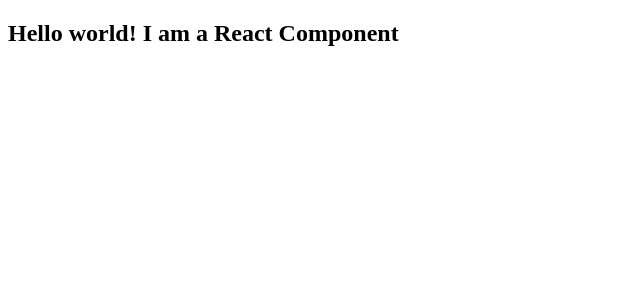
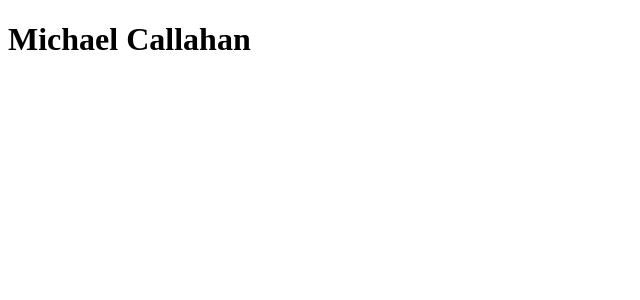
Before and after one commit to m-call/react-portfolio, a React (Create React App) app: page / in a window 1280 px wide. Shown: the top 300 px of the page, without its empty margins (0-640 px from the left). Built offline with nearby package versions, Linux system fonts and the light colour scheme.

Commit message:
Created Header.js component and added h1 tag. Added the component in App.js

```diff
--- a/src/App.js
+++ b/src/App.js
@@ -1,11 +1,8 @@
 import React from 'react';
-// First we import our Hello component from our components folder.
-import Hello from './components/Hello';
+import Header from './components/Header';
 
-// React apps typically have a single App component at the very top that can reference other React components.
-// This component, `App`, is our main component that is importing `Hello` and rendering it in the return method.
 function App() {
-  return <Hello />;
+  return <Header />;
 }
 
 export default App;
--- /dev/null
+++ b/src/components/Header.js
@@ -0,0 +1,10 @@
+import React from 'react';
+
+export default function Header() {
+
+    return (
+      <div className="container">
+        <h1>Michael Callahan</h1>
+      </div>
+    );
+};
--- a/src/components/Hello.js
+++ /dev/null
@@ -1,18 +0,0 @@
-import React from 'react';
-
-// React components are isolated parts of an application that help organize and isolate different parts of the program into smaller chunks
-// We can pass data to these components and even render other components inside other components.
-// The `Hello` component is a child of our `App` component and is responsible for rendering the "Hello World" header.
-function Hello() {
-  const message = 'Hello world! I am a React Component';
-  // The return statement contains something called "JSX"
-  // JSX is a syntax extension to Javascript that allows us to write HTML inside Javascript
-  // Expressions in JSX should be placed in curly braces {}
-  return (
-    <div className="container">
-      <h2>{message}</h2>
-    </div>
-  );
-}
-
-export default Hello;
```
